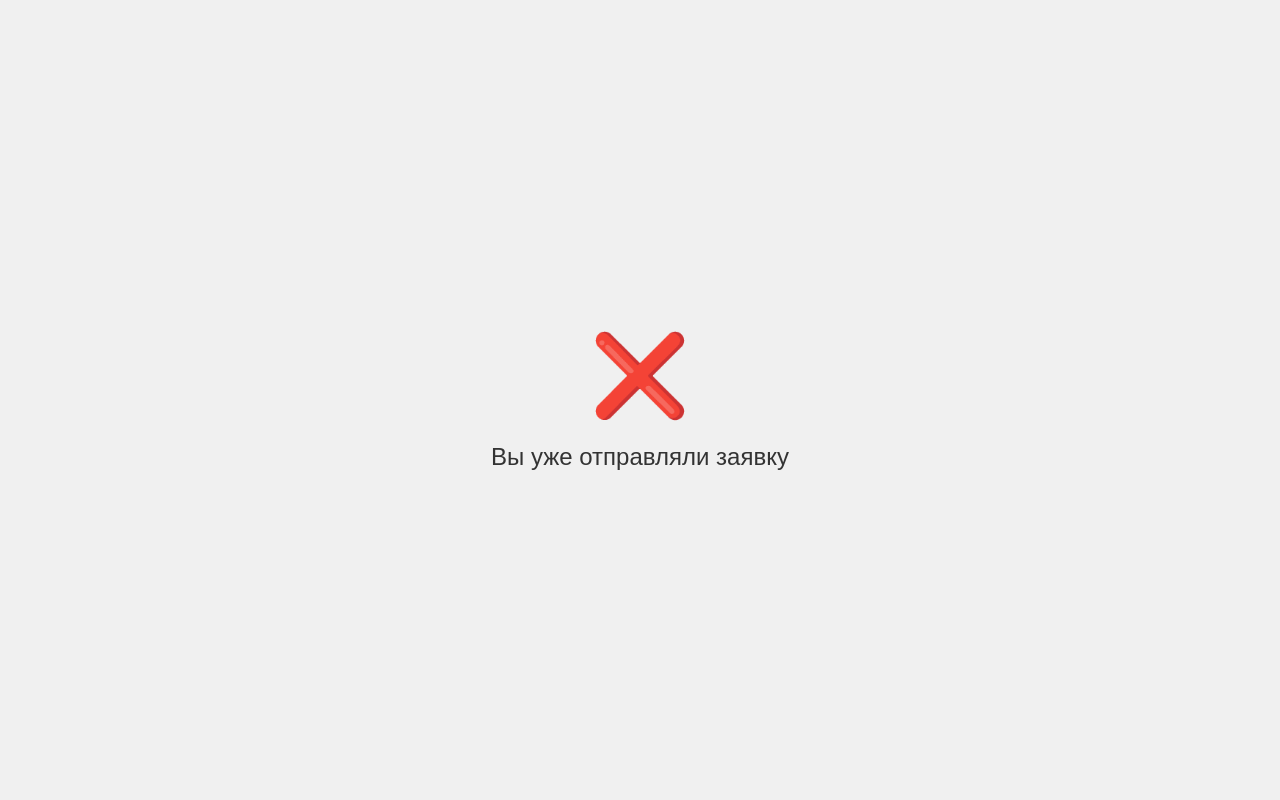
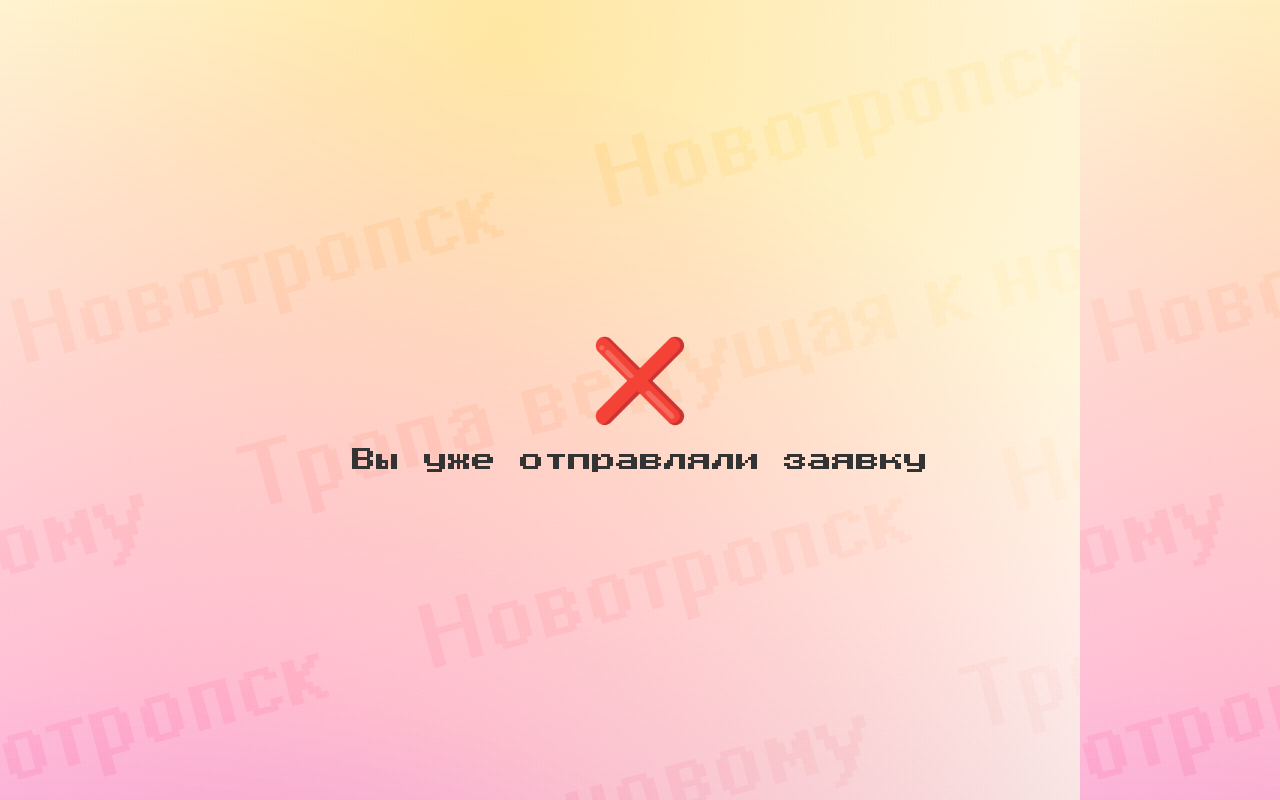
Before and after one commit to lazybulbik/form_for_revenant, a Flask app: page /nope in a window 1280 px wide. Run offline with Flask 3, Linux system fonts and the light colour scheme.

Commit message:
fast_fixes

```diff
--- a/main.py
+++ b/main.py
@@ -14,7 +14,7 @@ def add_user(user_id):
 
     users.append(str(user_id))
 
-    db.new_write(table=users, data={'id': users})
+    db.new_write(table='users', data={'id': users})
 
     del db
 
--- a/templates/nope.html
+++ b/templates/nope.html
@@ -3,16 +3,21 @@
 <head>
     <meta charset="UTF-8">
     <meta name="viewport" content="width=device-width, initial-scale=1.0">
+    <link rel="preconnect" href="https://fonts.googleapis.com">
+    <link rel="preconnect" href="https://fonts.gstatic.com" crossorigin>
+    <link href="https://fonts.googleapis.com/css2?family=Press+Start+2P&display=swap" rel="stylesheet">
     <title>Заявка уже отправлена</title>
     <style>
         body {
+            background-image: url('static/4.jpg');
             display: flex;
             justify-content: center;
             align-items: center;
             height: 100vh;
             margin: 0;
-            font-family: Arial, sans-serif;
+            font-family: 'Press Start 2P', sans-serif;
             background-color: #f0f0f0;
+            font-size: 12px;
         }
         .container {
             text-align: center;
```
Also changed, not shown: templates/finish.html (+6 -1 lines).
